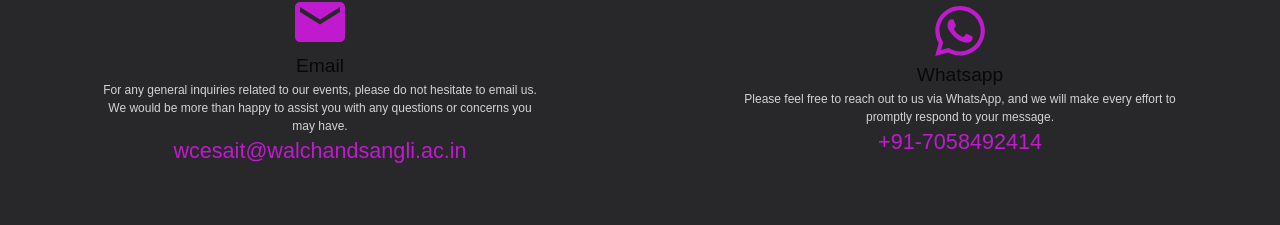
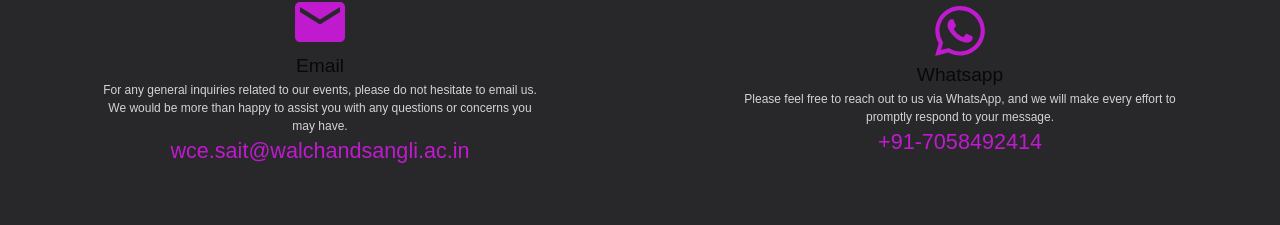
Before and after one commit to raptor-2001/sait-techfusion-2k23, a React (Vite) app: page / in a window 1280 px wide. Shown: the part 2547-2772 px from the top of the page. Built offline with nearby package versions, Linux system fonts and the light colour scheme.

Commit message:
footer updated

```diff
--- a/src/components/Event.jsx
+++ b/src/components/Event.jsx
@@ -15,7 +15,7 @@ const Event = () => {
       {/* {eventCard.map(event => (
         <EventCard key={event.id} img={event.image} title={event.title} description={event.description} link={event.link}/>
       ))} */}
-      <div class=" m-2 max-w-xs bg-white border border-gray-200 rounded-lg shadow dark:bg-gray-800 dark:border-gray-700">
+      <div class="m-2 max-w-xs bg-white border border-gray-200 rounded-lg shadow dark:bg-gray-800 dark:border-gray-700">
           <Link to='/event/podium'>
               <img class="rounded-t-lg" src={podium} alt="" />
           </Link>
--- a/src/components/Footer.jsx
+++ b/src/components/Footer.jsx
@@ -53,7 +53,7 @@ const Footer = () => {
 
         </div>
         <div class="copyright">
-            Copyright{<MdOutlineCopyright className='copy'/>}2023 Alrights are reserved to SAIT
+            Copyright{<MdOutlineCopyright className='copy'/>}2023 Alrights reserved to SAIT
         </div>
 
     </>
--- a/src/components/Support.jsx
+++ b/src/components/Support.jsx
@@ -12,7 +12,7 @@ const Support = () => {
            <p className='content-description'>
               For any general inquiries related to our events, please do not hesitate to email us. We would be more than happy to assist you with any questions or concerns you may have.
            </p>
-           <h2 className='content'>wcesait@walchandsangli.ac.in</h2>
+           <h2 className='content'>wce.sait@walchandsangli.ac.in</h2>
         </div>
       </div>
       <div class="container-item">
```
